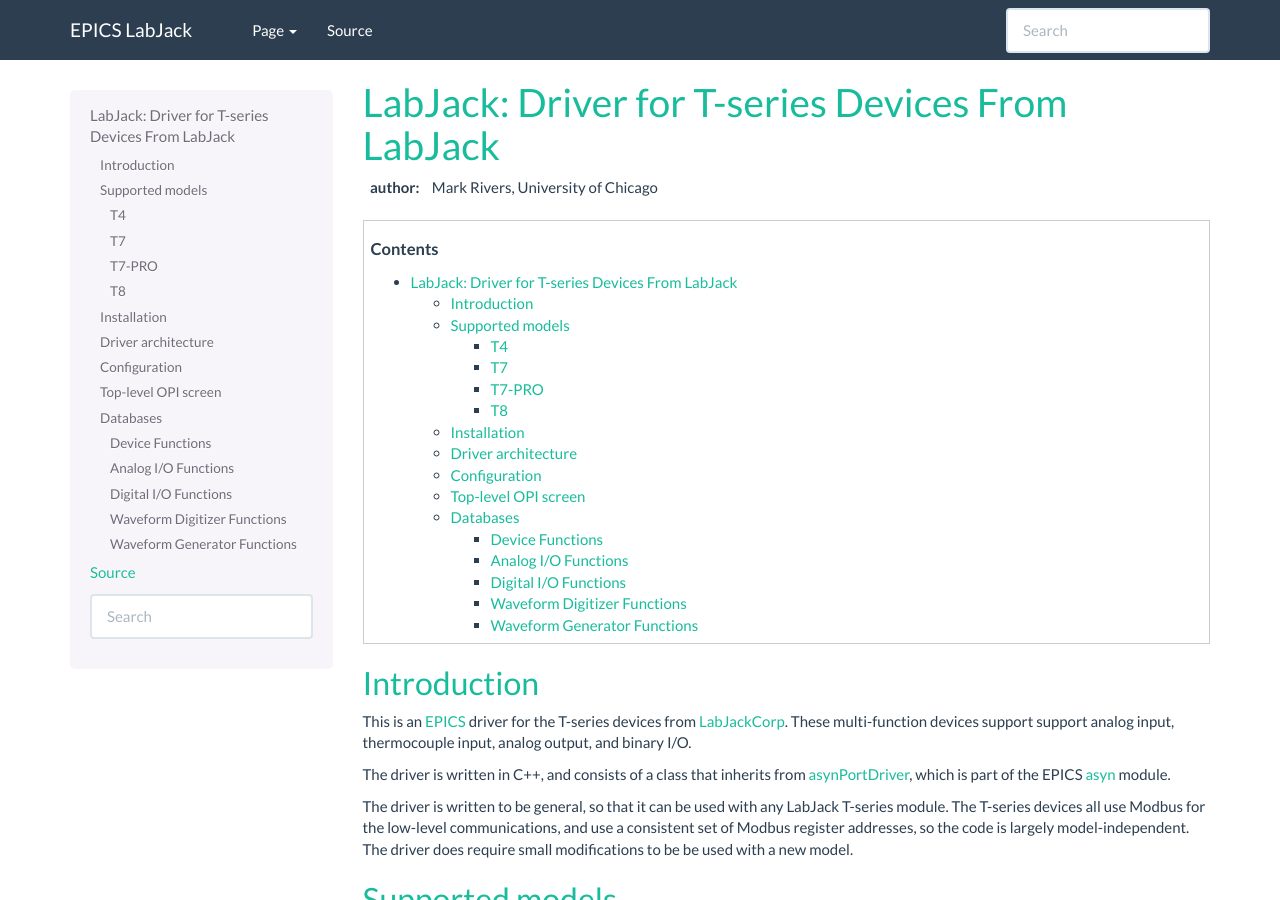
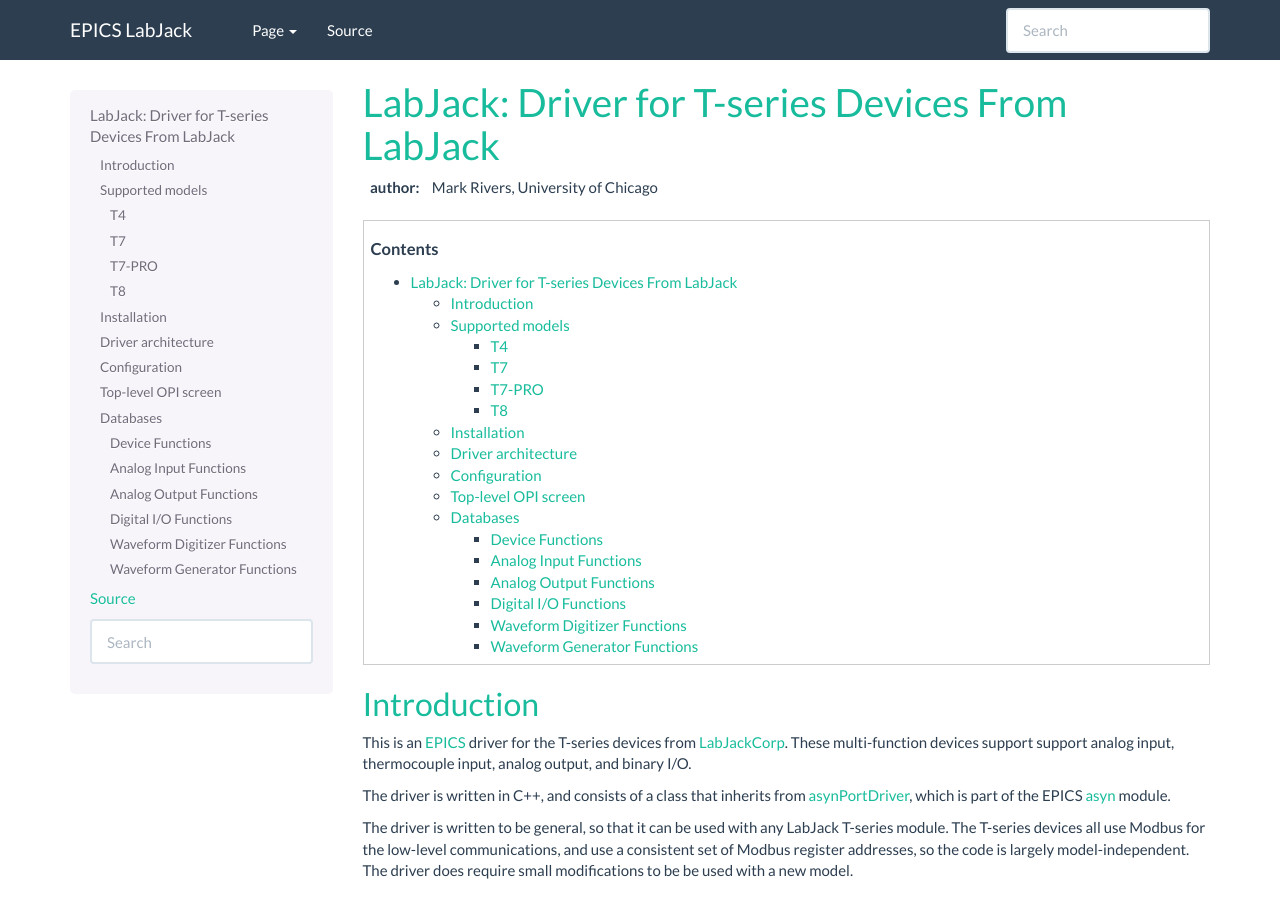
Before and after one commit to epics-modules/LabJack, a Sphinx documentation site: the page built from docs/source/index.rst, in a window 1280 px wide and 900 px high. Built offline with Sphinx 7.4.7, drawn with Linux system fonts in a browser that asks for light colours; some of the changed text lies outside the part shown.

Commit message:
Separate headings for analog input and analog output functions

```diff
--- a/docs/source/index.rst
+++ b/docs/source/index.rst
@@ -296,8 +296,8 @@
       Note that the device will continue to reset every 10 seconds until the IOC successfully starts again.
       The IOC may occasionally fail to start after a DeviceReset because the device is currently resetting.  Trying again will eventually succeed.
 
-Analog I/O Functions
-~~~~~~~~~~~~~~~~~~~~
+Analog Input Functions
+~~~~~~~~~~~~~~~~~~~~~~
 
 These are the records defined in LabJack_ai.template.
 This database is loaded once for each analog input channel
@@ -376,6 +376,9 @@
 On the T4 analog inputs 12-13 do not apply.
 Thermocouples only work well with the T7-PRO in 24-bit mode (resolutions 9-12), or with the T8 with low-voltage ranges.
 They do not work well with the T4 or T7.
+
+Analog Output Functions
+~~~~~~~~~~~~~~~~~~~~~~
 
 These are the records defined in LabJack_Ao.template.
 This database is loaded once for each analog output channel
```
